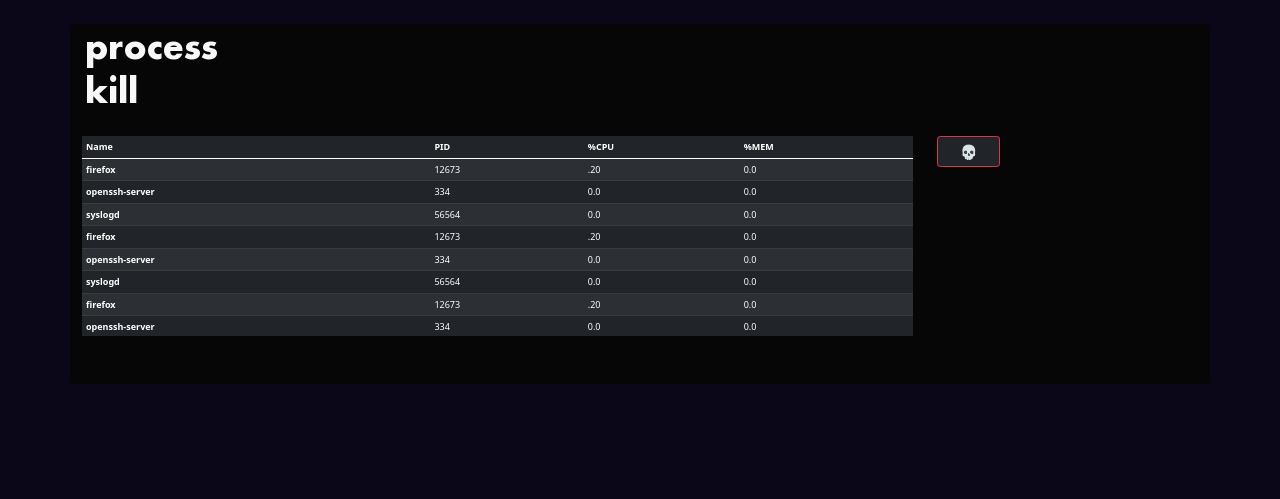
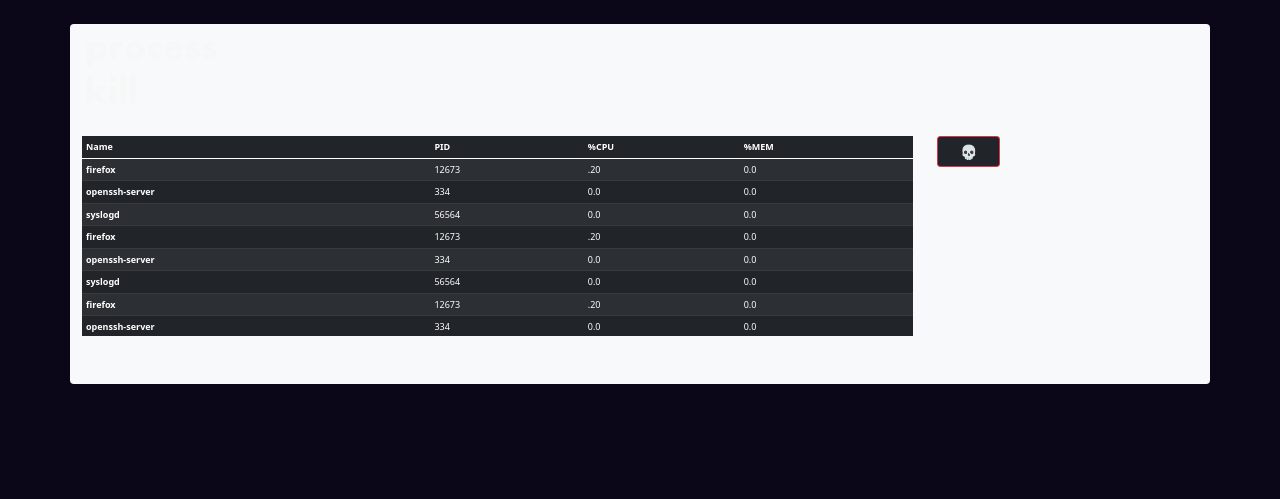
Before and after one commit to rootVIII/process_kill, a website: page index.html in a window 1280 px wide. Drawn offline with Linux system fonts and the light colour scheme.

Commit message:
update primary/dark background colors

```diff
--- a/index.html
+++ b/index.html
@@ -29,7 +29,7 @@
 </head>
 <body class="bg-dark">
     <br>
-    <div class="container-sm bg-primary rounded">
+    <div class="container-sm bg-light rounded">
 
 
         <div class="img-fluid">
```
